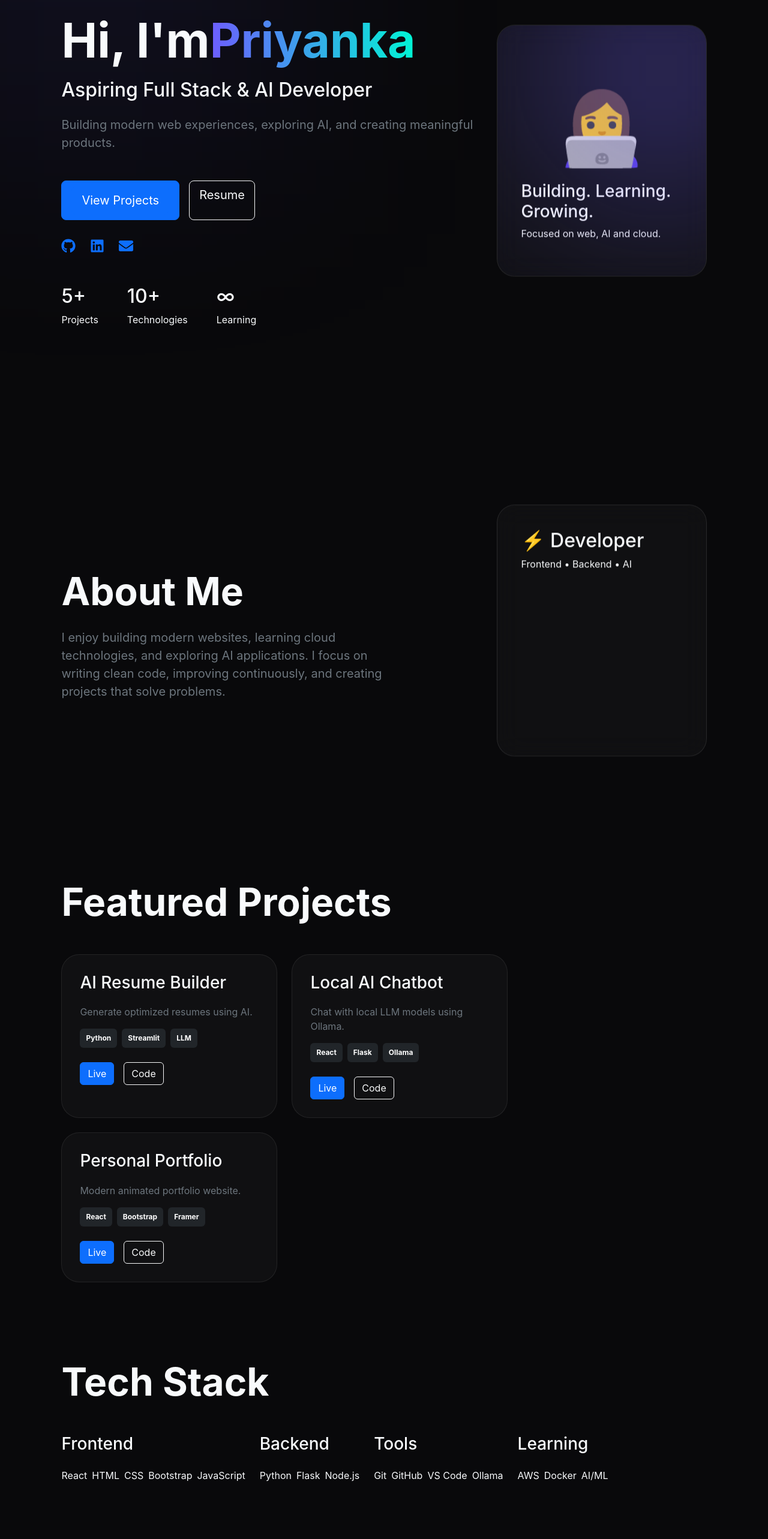
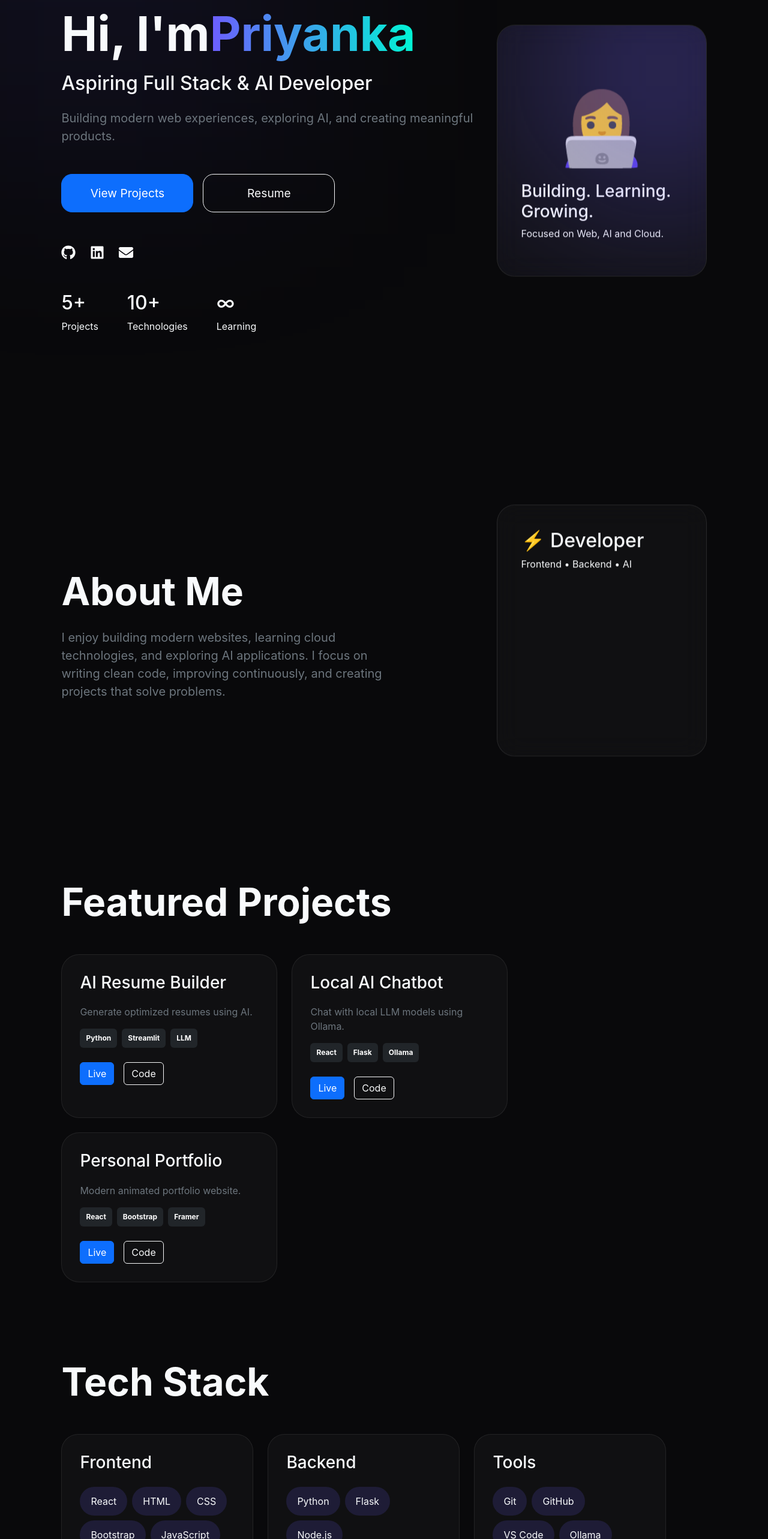
Before and after one commit to debugwithpriyanka/personal-portfolio, a React app: page / in a window 1280 px wide. Shown: the part 234-2800 px from the top of the page at 60% size. Built offline with nearby package versions, Linux system fonts and the light colour scheme; the HTML template or start-up script is replaced by a standard one.

Commit message:
Fix hero section

```diff
--- a/src/components/Hero.jsx
+++ b/src/components/Hero.jsx
@@ -1,4 +1,5 @@
 import { motion } from "framer-motion"
+
 import {
 FaGithub,
 FaLinkedin,
@@ -94,28 +95,23 @@ mt-5
 "
 >
 
-<button
-className="
-btn
-btn-primary
-btn-lg
-"
->
-
 <a
 href="#projects"
 className="
 btn
 btn-primary
 btn-lg
+hero-btn
 "
+style={{
+height:"64px",
+borderRadius:"18px"
+}}
 >
 
 View Projects
 
 </a>
-
-</button>
 
 <a
 href="/resume.pdf"
@@ -123,7 +119,12 @@ className="
 btn
 btn-outline-light
 btn-lg
+hero-btn
 "
+style={{
+height:"64px",
+borderRadius:"18px"
+}}
 >
 
 Resume
@@ -134,22 +135,31 @@ Resume
 
 <div
 className="
-mt-4
+mt-5
 d-flex
 gap-4
 fs-4
 "
 >
 
-<a href="#">
+<a
+href="#"
+className="text-light"
+>
 <FaGithub/>
 </a>
 
-<a href="#">
+<a
+href="#"
+className="text-light"
+>
 <FaLinkedin/>
 </a>
 
-<a href="#">
+<a
+href="#"
+className="text-light"
+>
 <FaEnvelope/>
 </a>
 
@@ -165,25 +175,49 @@ mt-5
 
 <div>
 
-<h2>5+</h2>
+<h2>
 
-<p>Projects</p>
+5+
+
+</h2>
+
+<p>
+
+Projects
+
+</p>
 
 </div>
 
 <div>
 
-<h2>10+</h2>
+<h2>
 
-<p>Technologies</p>
+10+
+
+</h2>
+
+<p>
+
+Technologies
+
+</p>
 
 </div>
 
 <div>
 
-<h2>∞</h2>
+<h2>
 
-<p>Learning</p>
+∞
+
+</h2>
+
+<p>
+
+Learning
+
+</p>
 
 </div>
 
@@ -211,8 +245,11 @@ Growing.
 
 <p>
 
-Focused on web,
-AI and cloud.
+Focused on
+Web,
+AI
+and
+Cloud.
 
 </p>
 
--- a/src/styles/global.css
+++ b/src/styles/global.css
@@ -243,3 +243,96 @@ margin-bottom:20px;
 padding:10px;
 
 }
+
+.skill-card{
+
+width:320px;
+
+padding:30px;
+
+border-radius:28px;
+
+background:
+rgba(
+255,
+255,
+255,
+0.03
+);
+
+border:
+1px solid
+rgba(
+255,
+255,
+255,
+0.08
+);
+
+transition:.3s;
+
+}
+
+.skill-card:hover{
+
+transform:
+translateY(-8px);
+
+box-shadow:
+0 0 60px
+rgba(
+109,
+93,
+254,
+0.2
+);
+
+}
+
+.skill-badge{
+
+padding:
+
+12px 18px;
+
+border-radius:
+
+999px;
+
+background:
+
+rgba(
+109,
+93,
+254,
+0.15
+);
+
+}
+
+.hero-btn{
+
+min-width:220px;
+
+height:60px;
+
+border-radius:18px;
+
+display:flex;
+
+align-items:center;
+
+justify-content:center;
+
+font-size:1.2rem;
+
+transition:.3s;
+
+}
+
+.hero-btn:hover{
+
+transform:
+translateY(-3px);
+
+}
```
